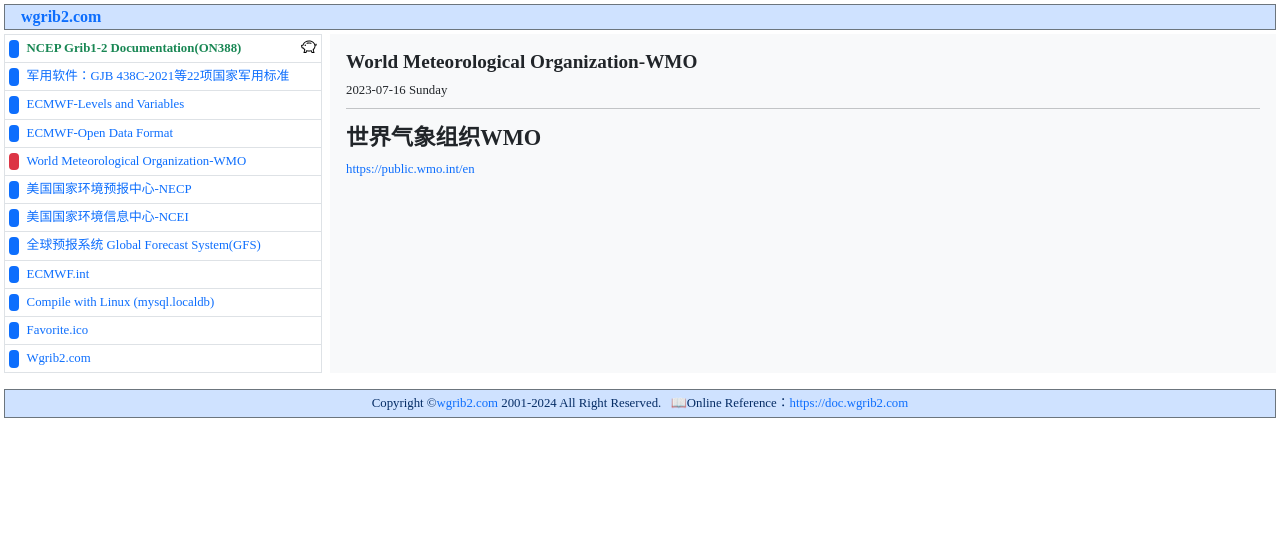
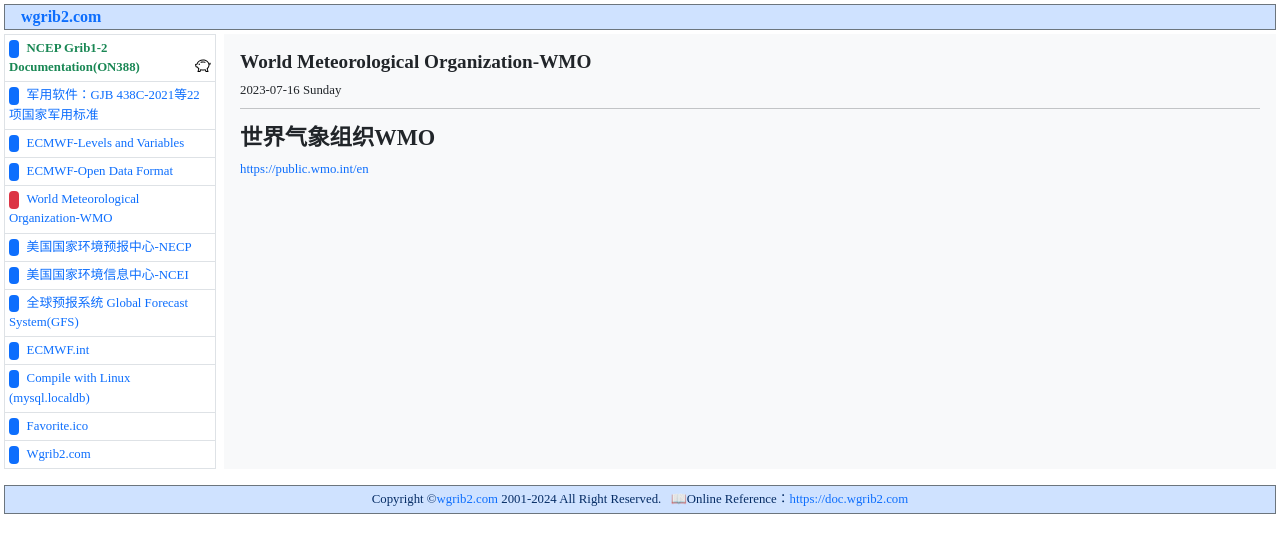
Before and after one commit to helloyuzz/wgrib2.com, a Jekyll site: the page built from _posts/2023-07-16-Who is WMO.md, in a window 1280 px wide. Shown: the top 553 px of the page. Built offline with Jekyll 4.4.1, drawn with Linux system fonts in a browser that asks for light colours.

Commit message:
Update post.html

```diff
--- a/_layouts/post.html
+++ b/_layouts/post.html
@@ -5,7 +5,7 @@
         <div class="container-fluid p-0 m-0">
             {% include top.html %}
             <div class="row mt-1 p-0 m-0">
-                <div class="col-3 p-0 m-0">
+                <div class="col-2 p-0 m-0">
                     {% include articles.html %}
                 </div>
                 <div class="col bg-light p-3 m-0 ms-2">
```
